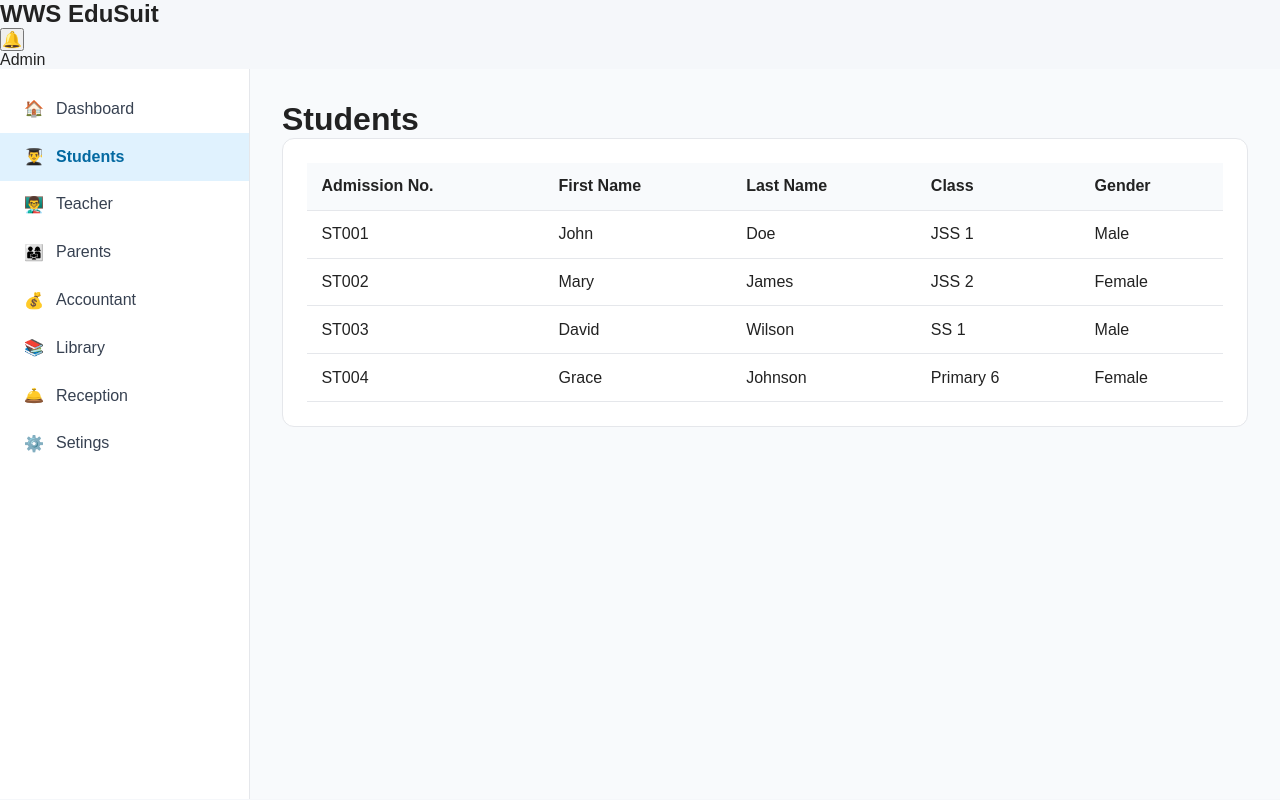
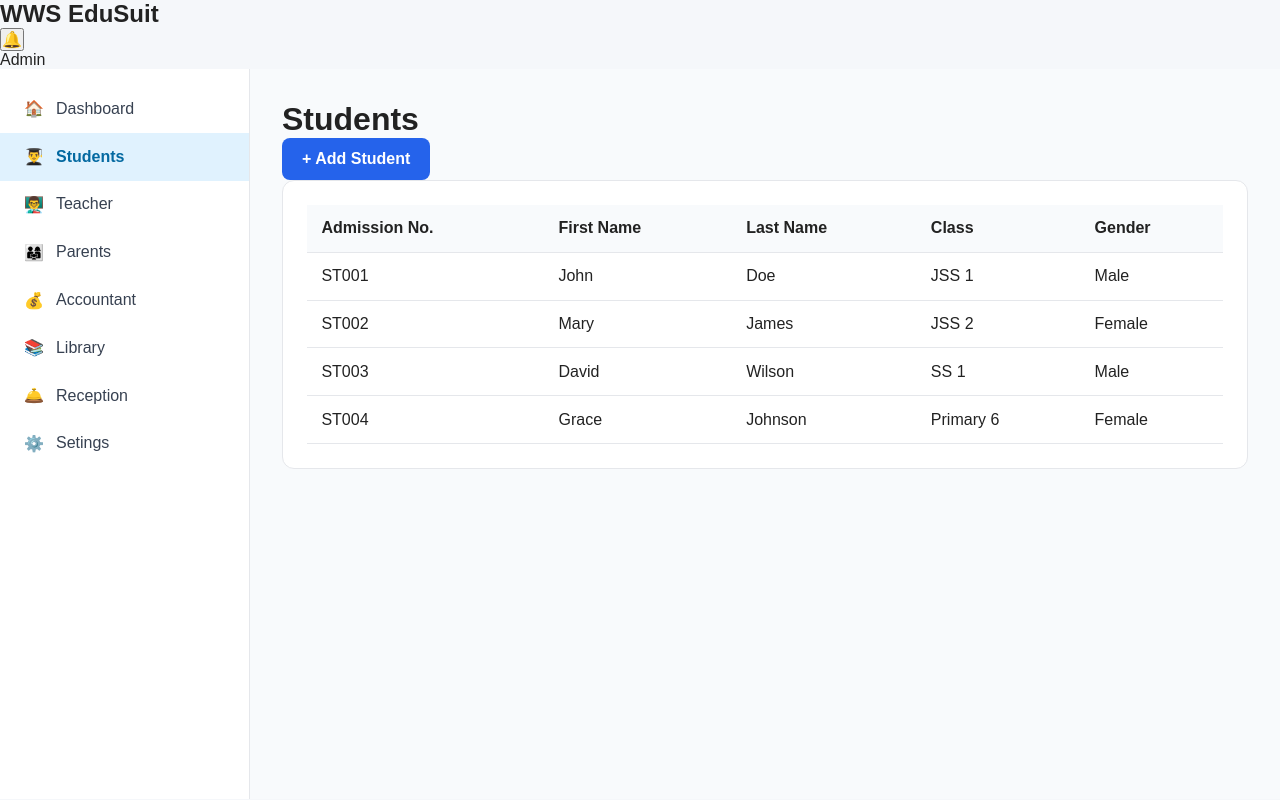
Before and after one commit to WeMoren/wws-edusuite, a React (Vite) app in the folder client/: page /dashboard/students in a window 1280 px wide. Built offline with nearby package versions, Linux system fonts and the light colour scheme.

Commit message:
Added students page header and action button

```diff
--- /dev/null
+++ b/client/src/pages/dashboard/Students.css
@@ -0,0 +1,25 @@
+.students-page{
+    display: flex;
+    flex-direction: column;
+    gap: 1.5rem;
+}
+
+.students-page{
+    display: flex;
+    flex-direction: column;
+    justify-content: space-between;
+    align-items: center;
+}
+.students-page__button{
+    padding: 0.75rem 1.25rem;
+    border: none;
+    border-radius: 8px;
+    background: #2563eb;
+    color: white;
+    font-weight: 600;
+    cursor: pointer;
+    transition: background 0.2s ease;
+}
+.students-page__button:hover{
+    background: #1d4ed8;
+}
--- a/client/src/pages/dashboard/Students.jsx
+++ b/client/src/pages/dashboard/Students.jsx
@@ -1,9 +1,16 @@
 import React from 'react'
 import StudentTable from '../../components/students/StudentTable'
+import "./Students.css"
 const Students = () => {
   return (
     <div className='student-page'>
-        <h1>Students</h1>
+        <div className="students-page__header">
+             <h1>Students</h1>
+
+             <button className="students-page__button">
+                + Add Student
+             </button>
+        </div>
 
         <StudentTable/>
     </div>
```
